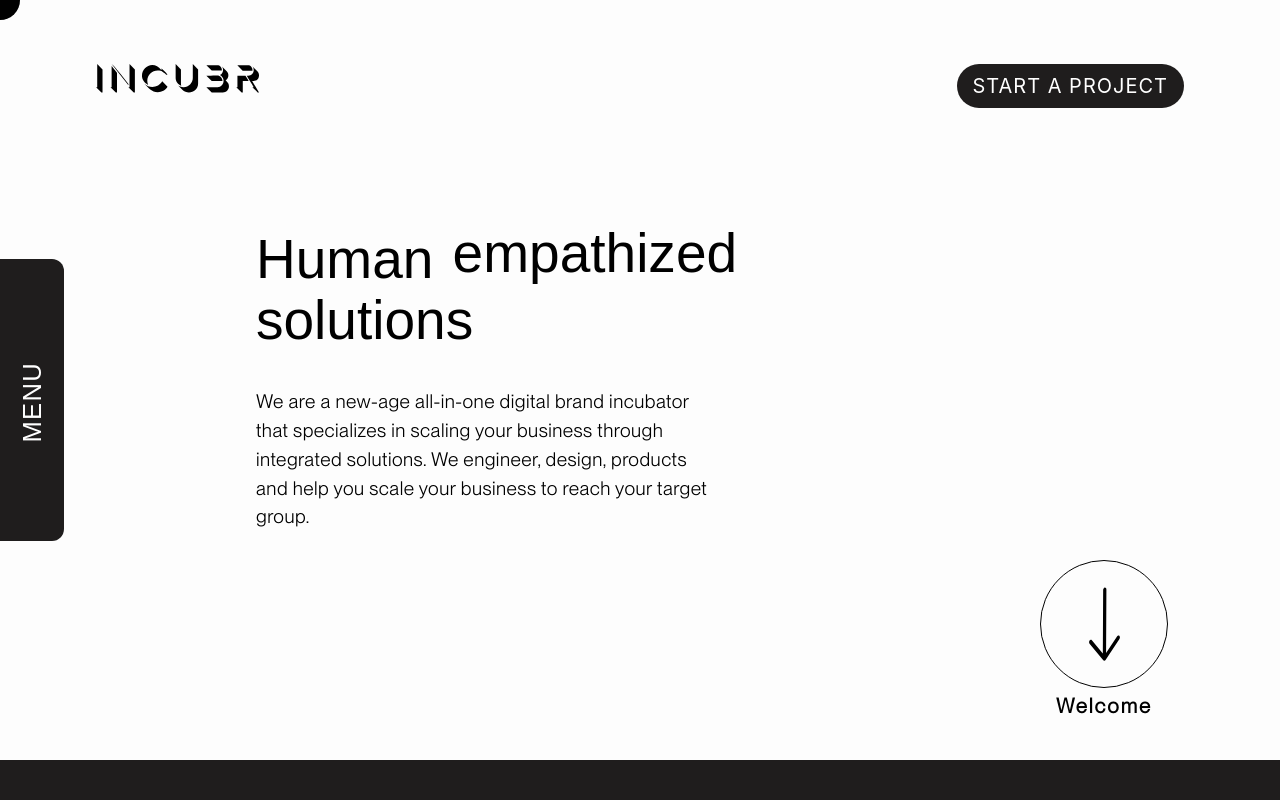
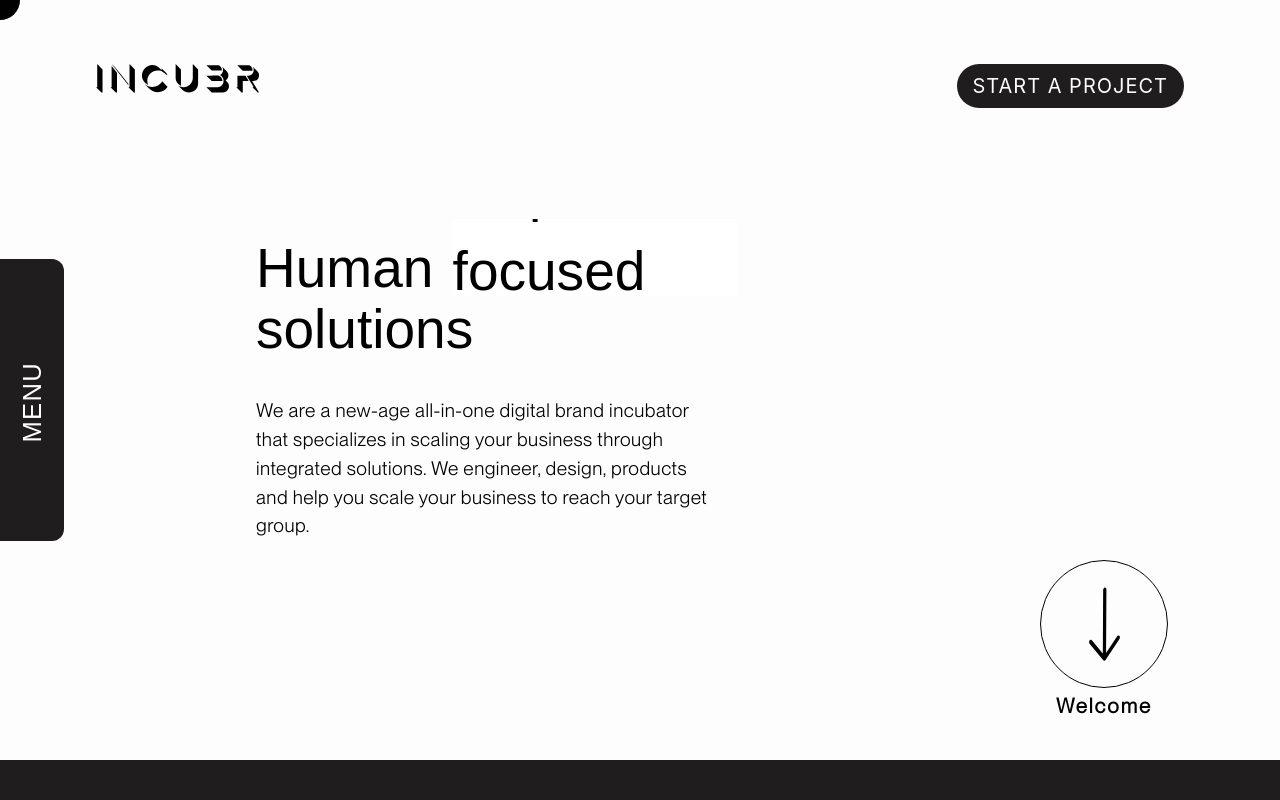
Before and after one commit to incubr/incubr-1, a Next.js app: page / in a window 1280 px wide. Shown: the top 800 px of the page. Built offline with nearby package versions, Linux system fonts and the light colour scheme.

Commit message:
fixing bug

```diff
--- a/src/components/home/landing.jsx
+++ b/src/components/home/landing.jsx
@@ -65,14 +65,16 @@ export default function Landing() {
                   }}
                   autoplay={{
                     delay: 3000,
+                    pauseOnMouseEnter: false,
+                    disableOnInteraction: false,
                   }}
-                  speed={800}
+                  speed={500}
                   modules={[Autoplay]}
-                  className="h-[15vw] lg:h-[4.6vw] m-0 w-auto"
+                  className="h-[15vw] lg:h-[6vw] flex  m-0 w-auto"
                   loop
                 >
                   {TEXTS.map((text, index) => (
-                    <SwiperSlide key={index + text} className="w-auto flex justify-center lg:justify-start">{text}</SwiperSlide>
+                    <SwiperSlide key={index + text} className="w-auto h-full bg-white flex justify-center lg:justify-start lg:items-end">{text}</SwiperSlide>
                   ))}
                 </Swiper>
               </div>
```
